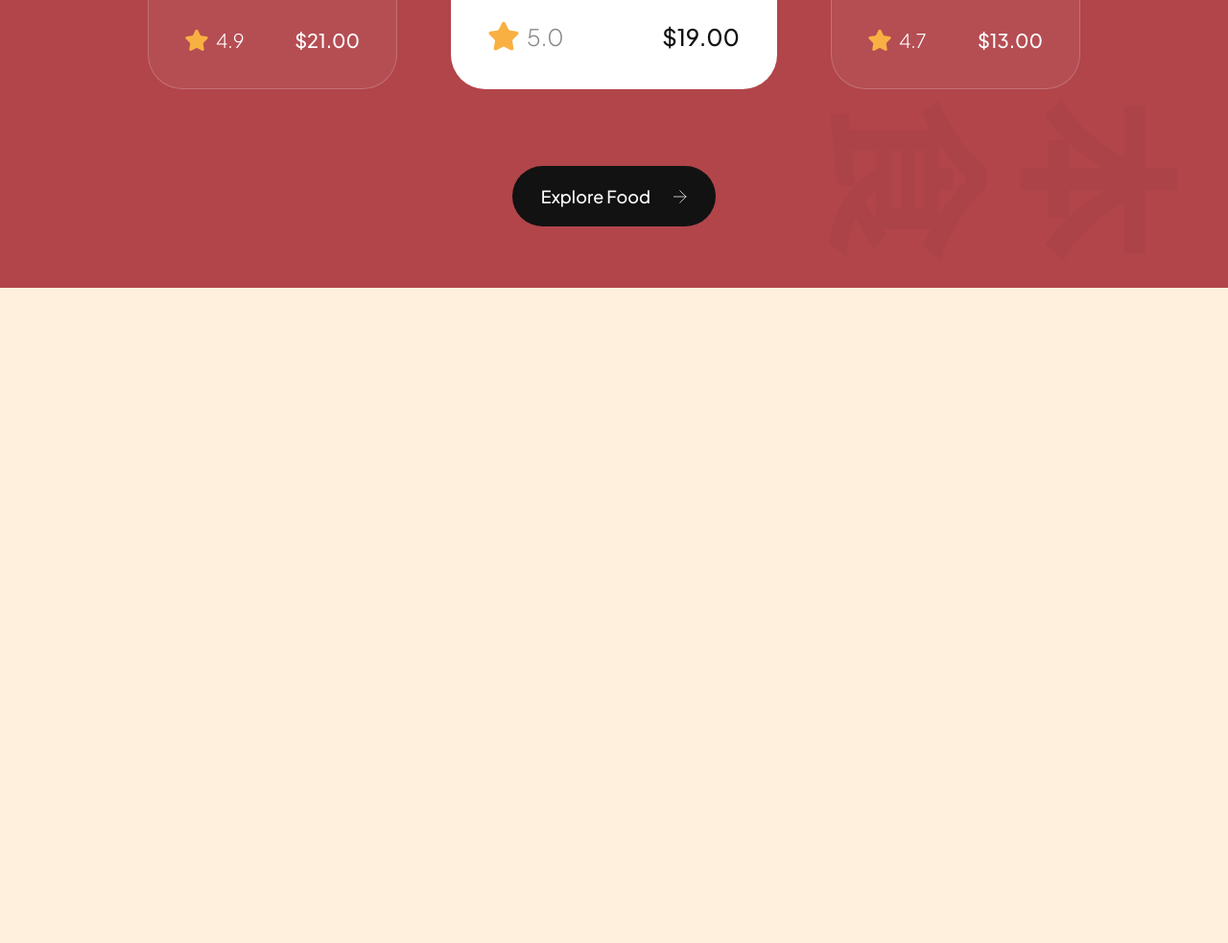
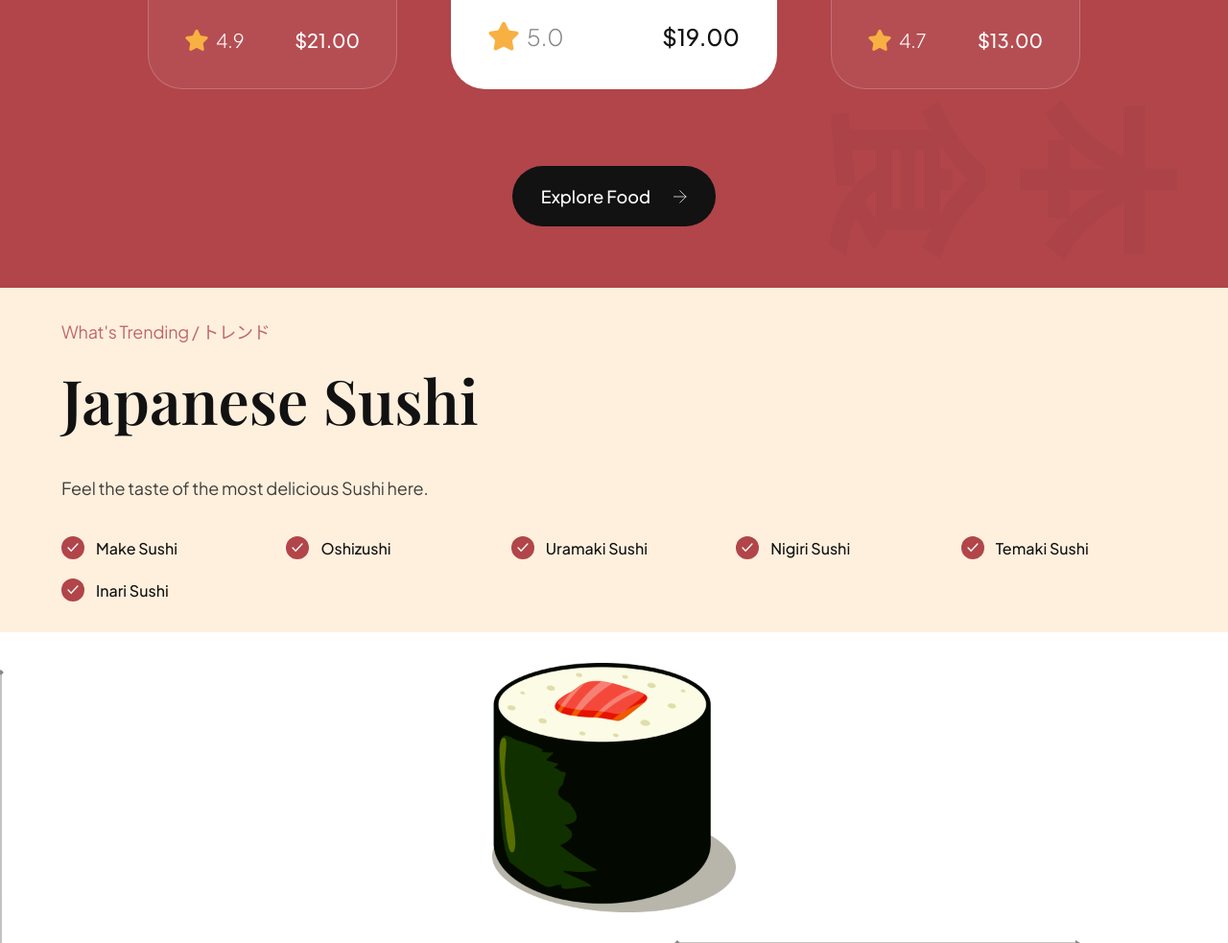
Before and after one commit to Dinethra2001/Sushi-ordering-website, a website built with Vite: page index.html in a window 1280 px wide. Shown: the part 2118-3101 px from the top of the page at 96% size. Before the commit the page ends 2418 px from the top, so only its background shows below. Built offline with nearby package versions, Linux system fonts and the light colour scheme.

Commit message:
Creating trending food page

```diff
--- a/css/sections/trending.css
+++ b/css/sections/trending.css
@@ -0,0 +1,174 @@
+.trending {
+    position: relative;
+
+    display: flex;
+    flex-direction: column;
+    overflow: hidden;
+  }
+
+  .trending__discover {
+    position: absolute;
+    top: 44%;
+    left: 44%;
+    z-index: 1;
+
+    width: 160px;
+    height: 160px;
+
+    border-radius: 100%;
+    background-color: var(--secondary-color);
+    cursor: pointer;
+
+    display: flex;
+    justify-content: center;
+    align-items: center;
+  }
+
+  .trending__discover p {
+    font-size: 18px;
+    font-weight: 500;
+    font-family: var(--plus-jakarta-sans);
+
+    text-transform: uppercase;
+    color: #fff;
+  }
+
+  .trending-sushi,
+  .trending-drinks {
+    width: 100%;
+    min-height: 640px;
+
+    display: flex;
+    flex-direction: row;
+  }
+
+  .trending__content {
+    flex: 1;
+    display: flex;
+    justify-content: center;
+    flex-direction: column;
+
+    padding: 32px 64px;
+  }
+
+  .trending__list {
+    list-style: none;
+
+    flex-wrap: wrap;
+    gap: 20px;
+  }
+
+  .trending__list li {
+    flex: 1;
+    display: flex;
+    align-items: center;
+    flex-direction: row;
+    gap: 12px;
+
+    min-width: 210px;
+  }
+
+  .trending__icon {
+    width: 24px;
+    height: 24px;
+
+    border-radius: 100%;
+    background-color: var(--primary-color);
+  }
+
+  .trending__icon img {
+    width: 50%;
+    height: 50%;
+    object-fit: contain;
+  }
+
+  .trending__list p {
+    flex: 1;
+    font-size: 16px;
+    font-weight: 500;
+    font-family: var(--plus-jakarta-sans);
+
+    color: var(--secondary-color);
+  }
+
+  .trending__image {
+    flex: 1;
+
+    position: relative;
+    padding: 32px 64px;
+
+    background-color: var(--color-white);
+    background-repeat: no-repeat;
+    background-size: contain;
+    background-position: center;
+  }
+
+  .trending-sushi .trending__image {
+    background-image: url("../../assets/japanese_sushi.png");
+  }
+
+  .trending-drink .trending__image {
+    background-image: url("../../assets/japanese_drinks.png");
+  }
+
+  .trending__image img {
+    width: 254px;
+    height: 260px;
+    object-fit: contain;
+  }
+
+  .trending__discover {
+    position: absolute;
+    top: 44%;
+    left: 44%;
+    z-index: 1;
+    width: 160px;
+    height: 160px;
+    background-color: var(--secondary-color);
+    border-radius: 100%;
+    display: flex;
+    justify-content: center;
+    align-items: center;
+  }
+
+  /* Arrows */
+  .trending__arrow {
+    position: absolute;
+    z-index: 1;
+  }
+
+  .trending__arrow img {
+    object-fit: contain;
+  }
+
+  .trending__arrow-left {
+    left: -2.5px;
+    top: 12%;
+  }
+
+  .trending__arrow-left img,
+  .trending__arrow-top img {
+    width: auto;
+    height: 100%;
+  }
+
+  .trending__arrow-top {
+    top: -10.5px;
+    left: 12%;
+  }
+
+  .trending__arrow-bottom {
+    bottom: -6.5px;
+    right: 12%;
+  }
+
+  .trending__arrow-bottom img,
+  .trending__arrow-right img {
+    width: 100%;
+    height: auto;
+  }
+
+  .trending__arrow-right {
+    right: -2.5px;
+    bottom: 12%;
+  }
--- a/index.html
+++ b/index.html
@@ -181,6 +181,67 @@
       </button>
     </section>
 
+    <section class="trending" id="food">
+      <div class="trending__content" data-aos="fade-right">
+        <p class="sushi__subtitle">What's Trending / トレンド</p>
+        <h3 class="sushi__title">Japanese Sushi</h3>
+        <p class="sushi__description">Feel the taste of the most delicious Sushi here.</p>
+
+        <ul class="trending__list flex-between">
+          <li>
+            <div class="trending__icon flex-center">
+              <img src="assets/check.svg" alt="check" />
+            </div>
+            <p>Make Sushi</p>
+          </li>
+
+          <li>
+            <div class="trending__icon flex-center">
+              <img src="assets/check.svg" alt="check" />
+            </div>
+            <p>Oshizushi</p>
+          </li>
+
+          <li>
+            <div class="trending__icon flex-center">
+              <img src="assets/check.svg" alt="check" />
+            </div>
+            <p>Uramaki Sushi</p>
+          </li>
+          <li>
+            <div class="trending__icon flex-center">
+              <img src="assets/check.svg" alt="check" />
+            </div>
+            <p>Nigiri Sushi</p>
+          </li>
+          <li>
+            <div class="trending__icon flex-center">
+              <img src="assets/check.svg" alt="check" />
+            </div>
+            <p>Temaki Sushi</p>
+          </li>
+          <li>
+            <div class="trending__icon flex-center">
+              <img src="assets/check.svg" alt="check" />
+            </div>
+            <p>Inari Sushi</p>
+          </li>
+
+        </ul>
+      </div>
+
+      <div class="trending__image flex-center">
+        <img src="assets/sushi-5.png" alt="sushi-5" data-aos="fade-left" />
+        <div class="trending__arrow trending__arrow-left">
+          <img src="assets/arrow-vertical.svg" alt="arrow-vertical">
+        </div>
+
+        <div class="trending__arrow trending__arrow-bottom">
+          <img src="assets/arrow-horizontal.svg" alt="arrow-horizontal">
+        </div>
+      </div>
+    </section>
+
     <script src="js/script.js"></script>
 </body>
 </html>
```
